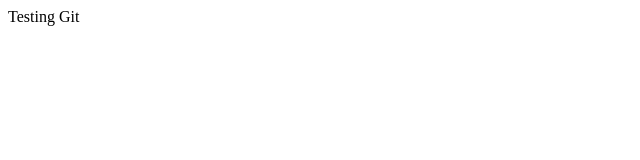
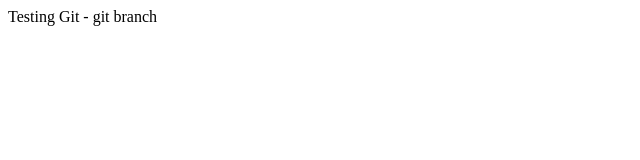
Before and after one commit to archthinos/git-testing, a plain HTML site: page index.html in a window 1280 px wide. Shown: the full height of the page, 0-640 px from the left. Drawn offline with Linux system fonts and the light colour scheme.

Commit message:
Update: Title update

```diff
--- a/index.html
+++ b/index.html
@@ -1,6 +1,6 @@
 <html>
 	<head></head>
 <body>
-	Testing Git
+	Testing Git - git branch
 </body>
 <html>
```
